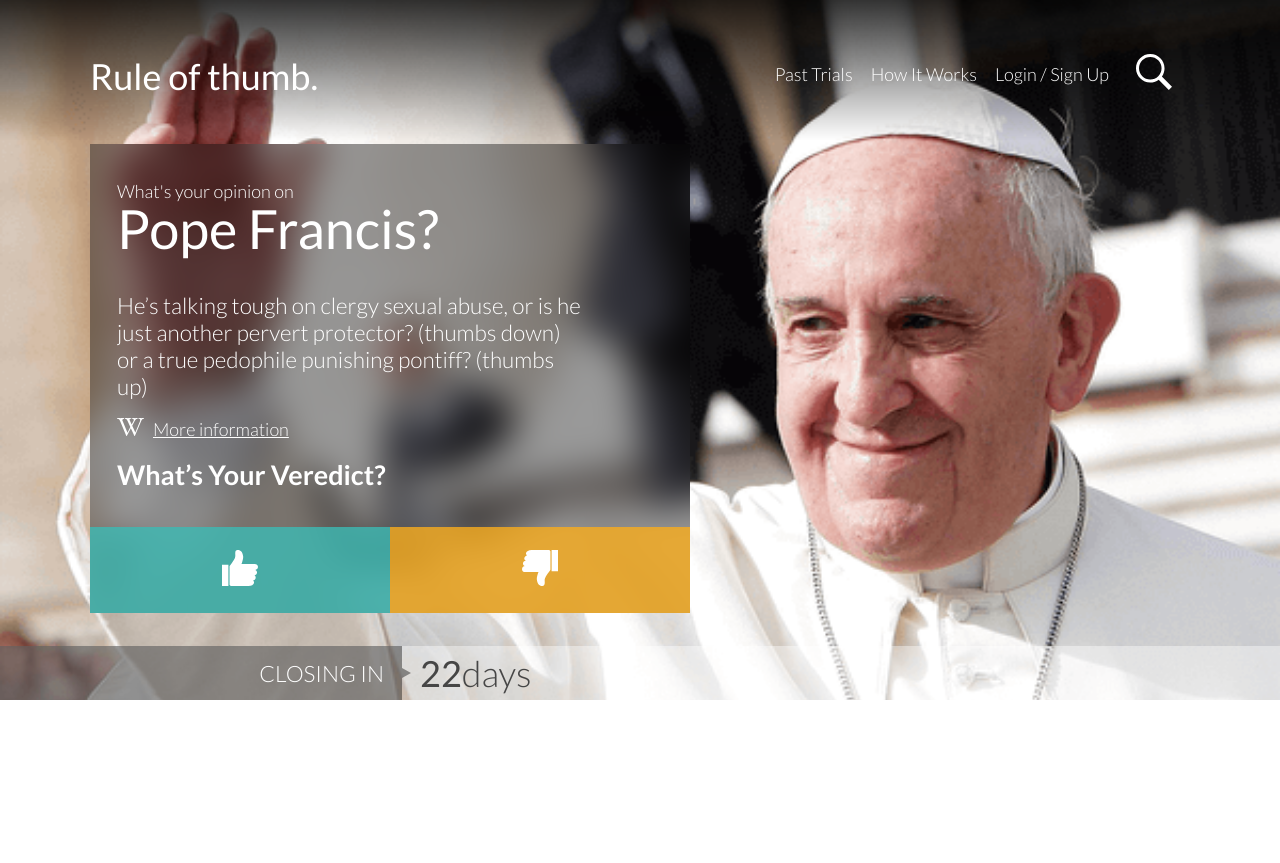
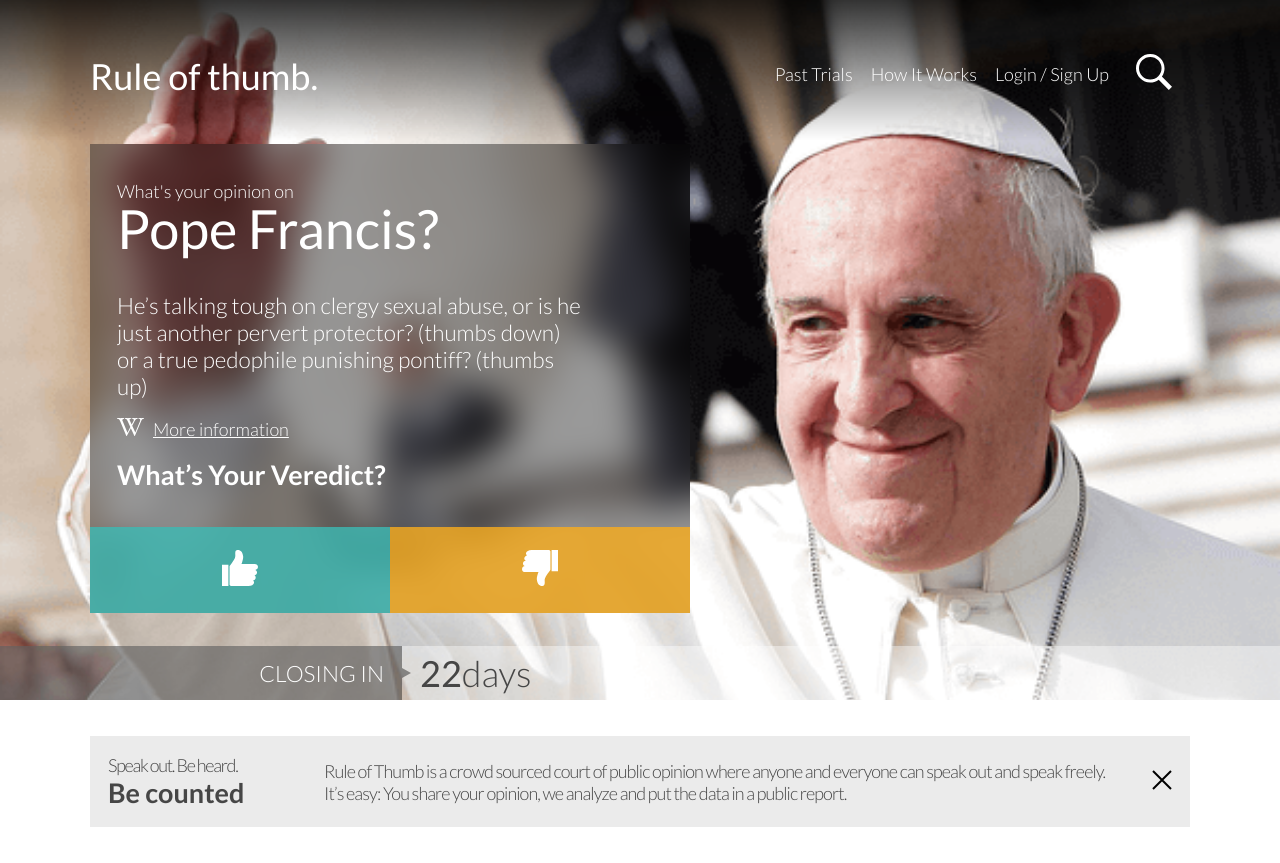
Before and after one commit to dannydj/rule-of-thumb, a React (Create React App) app: page / in a window 1280 px wide. Before the commit the page ends 800 px from the top, so only its background shows below. Built offline with nearby package versions, Linux system fonts and the light colour scheme.

Commit message:
Adding TopBanner component

```diff
--- a/src/App.tsx
+++ b/src/App.tsx
@@ -1,7 +1,6 @@
 import React from 'react'
 import { Helmet } from 'react-helmet'
-import Header from './components/Header'
-import Navbar from './components/Navbar'
+import { Header, Navbar, TopBanner } from './components'
 import './css/main.css'
 
 function App() {
@@ -17,6 +16,10 @@
       <body>
         <Navbar />
         <Header />
+        <div className="max-centered">
+          <TopBanner />
+          <main role="main"></main>
+        </div>
       </body>
     </div>
   )
--- /dev/null
+++ b/src/components/TopBanner/index.tsx
@@ -0,0 +1,25 @@
+import React from 'react'
+
+export default function TopBanner(): JSX.Element {
+  return (
+    <aside className="banner banner-top" role="doc-tip" aria-label="Speak Out">
+      <div className="banner__left">
+        <span className="banner__hairline">Speak out. Be heard.</span>
+        <span className="banner__title">Be counted</span>
+      </div>
+      <div className="banner__right">
+        <p className="banner__text">
+          Rule of Thumb is a crowd sourced court of public opinion where anyone and everyone can speak out and speak freely. It’s easy: You share your opinion, we analyze and put
+          the data in a public report.
+        </p>
+      </div>
+      <button className="icon-button" aria-label="close">
+        <svg width="20" height="20" xmlns="http://www.w3.org/2000/svg">
+          <g stroke="#000" stroke-width="2" fill="none" fill-rule="evenodd">
+            <path d="M1 19L19 1M1 1l18 18" />
+          </g>
+        </svg>
+      </button>
+    </aside>
+  )
+}
--- /dev/null
+++ b/src/components/index.ts
@@ -0,0 +1,3 @@
+export { default as Header } from './Header'
+export { default as Navbar } from './Navbar'
+export { default as TopBanner } from './TopBanner'
```
